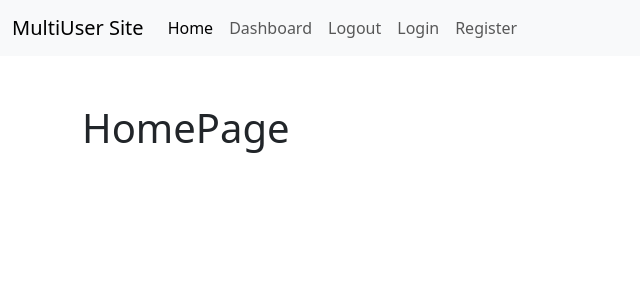
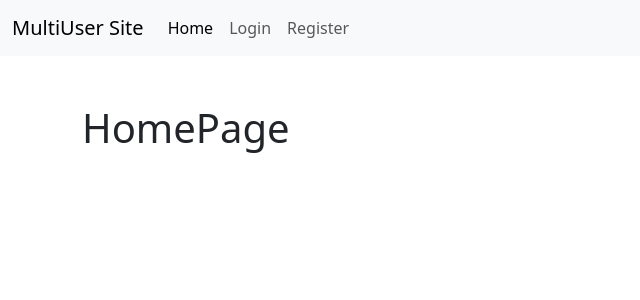
Before and after one commit to John-Kimani/MULTI_USER_ROLE_AUTHENTICATION, a React (Create React App) app in the folder frontend/client/: page / in a window 1280 px wide. Shown: the top 300 px of the page, without its empty margins (0-640 px from the left). Built offline with nearby package versions, Linux system fonts and the light colour scheme.

Commit message:
Implement state in navbar componenent

```diff
--- a/frontend/client/src/components/Navbar.js
+++ b/frontend/client/src/components/Navbar.js
@@ -1,6 +1,10 @@
 import { Link, NavLink } from "react-router-dom";
+import { useSelector } from "react-redux";
 
 const Navbar = () => {
+
+  const { isAuthenticated } = useSelector(state => state.user);
+
   const authLinks = (
     <>
       <li className="nav-item">
@@ -55,10 +59,8 @@ const Navbar = () => {
                 Home
               </NavLink>
             </li>
-            {authLinks}
-            {guestlinks}
 
-            {/* {isAuthenticated ? authLinks : guestlinks} */}
+            {isAuthenticated ? authLinks : guestlinks}
           </ul>
         </div>
       </div>
```
